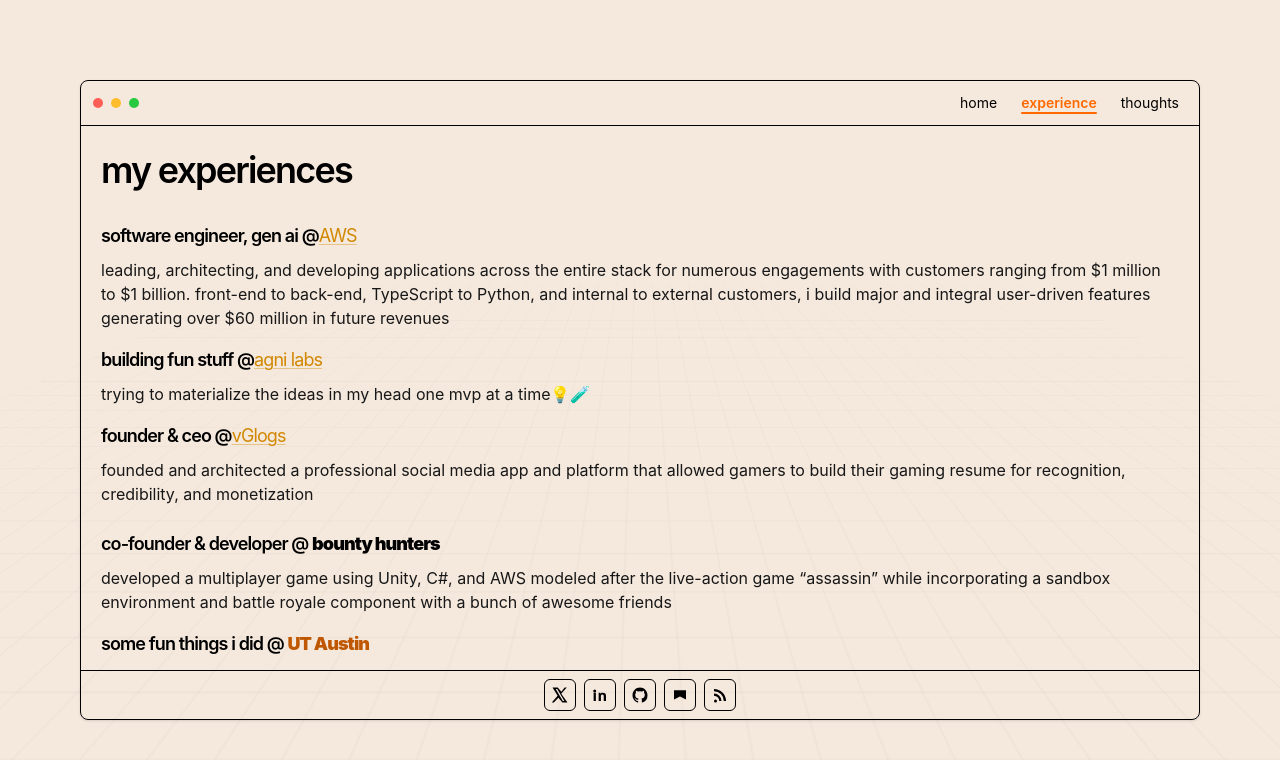
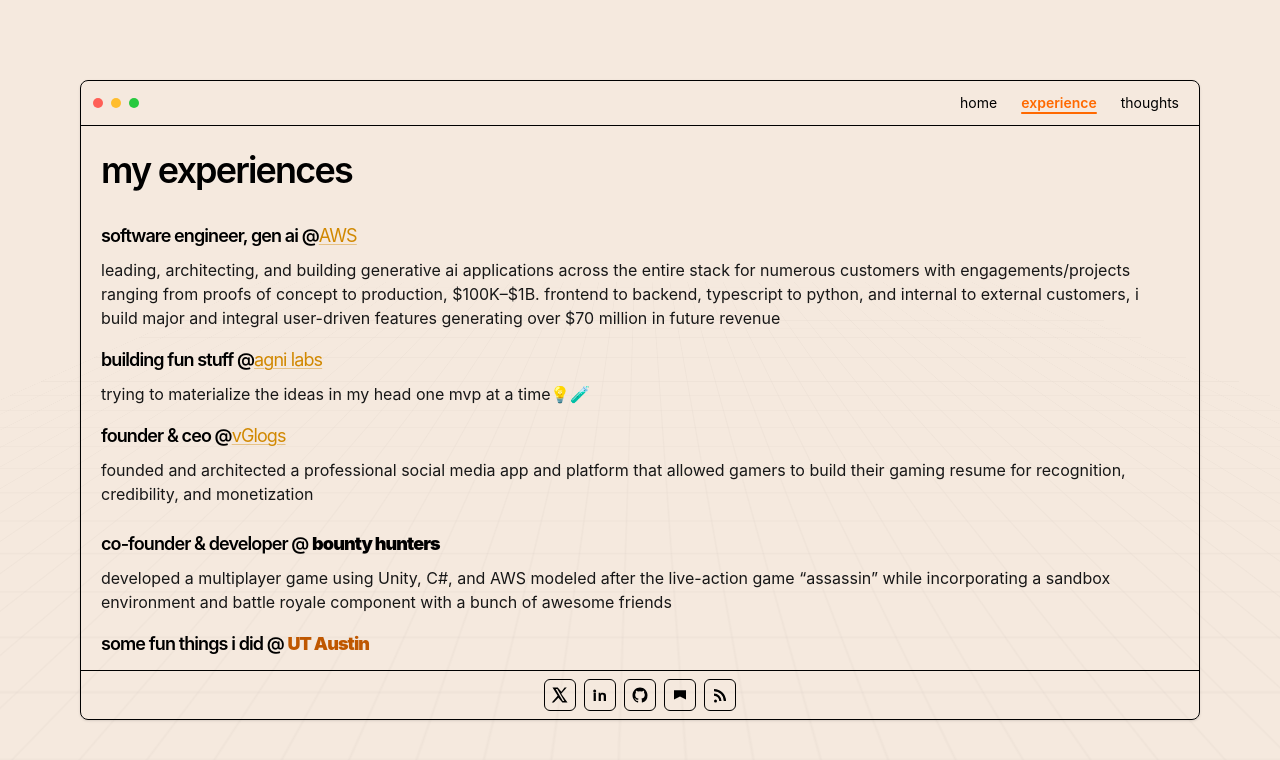
Before and after one commit to adiadd/adiadd.github.io, a Next.js app: page /experience in a window 1280 px wide. Shown: the top 760 px of the page. Built offline with nearby package versions, Linux system fonts and the light colour scheme.

Commit message:
fix: update experience details and technologies used

```diff
--- a/src/app/experience/page.tsx
+++ b/src/app/experience/page.tsx
@@ -25,11 +25,12 @@ export default function Page() {
         </strong>
       </h2>
       <p className="mb-4 text-neutral-900 dark:text-neutral-100">
-        leading, architecting, and developing applications across the entire
-        stack for numerous engagements with customers ranging from $1 million to
-        $1 billion. front-end to back-end, TypeScript to Python, and internal to
-        external customers, i build major and integral user-driven features
-        generating over $60 million in future revenues
+        leading, architecting, and building generative ai applications across
+        the entire stack for numerous customers with engagements/projects
+        ranging from proofs of concept to production, $100K–$1B. frontend to
+        backend, typescript to python, and internal to external customers, i
+        build major and integral user-driven features generating over $70
+        million in future revenue
       </p>
       <h2 className="mb-2 text-lg font-semibold tracking-tighter">
         building fun stuff @{""}
@@ -79,7 +80,7 @@ export default function Page() {
         <strong style={{ color: "#bf5700" }}>UT Austin</strong>
       </h2>
       <p className="mb-4 text-neutral-900 dark:text-neutral-100">
-        helped lead{" "}
+        led{" "}
         <a
           href="https://texasstockteam.com/"
           target="_blank"
@@ -97,7 +98,7 @@ export default function Page() {
         >
           HackTX
         </a>{" "}
-        in Austin with{" "}
+        with{" "}
         <a
           href="https://www.freetailhackers.com"
           target="_blank"
@@ -121,19 +122,16 @@ export default function Page() {
       <div className="grid grid-cols-1 md:grid-cols-2 gap-6 mb-5">
         <div>
           <p className="text-neutral-900 dark:text-neutral-100 mb-2">
-            i like to write:
+            i work with:
           </p>
           <ul className="list-disc pl-6 space-y-1">
             <li>python</li>
             <li>typescript & javascript</li>
-            <li>html + css</li>
+            <li>html & css</li>
             <li>java</li>
             <li>rust</li>
             <li>c++</li>
-            <li>c#</li>
-            <li>sql</li>
-            <li>graphql & rest</li>
-            <li>node</li>
+            <li>vector databases</li>
           </ul>
         </div>
         <div>
@@ -141,16 +139,13 @@ export default function Page() {
             and use:
           </p>
           <ul className="list-disc pl-6 space-y-1">
-            <li>react</li>
-            <li>next.js</li>
-            <li>flask</li>
+            <li>react & frameworks</li>
+            <li>langchain & langgraph</li>
+            <li>DSPy</li>
             <li>numpy</li>
             <li>pandas</li>
-            <li>matplotlib</li>
-            <li>cdk</li>
             <li>terraform</li>
-            <li>pretty much all aws services</li>
-            <li>and much much more...</li>
+            <li>aws (bedrock, sagemaker, lambda, cdk, etc)</li>
           </ul>
         </div>
       </div>
```
